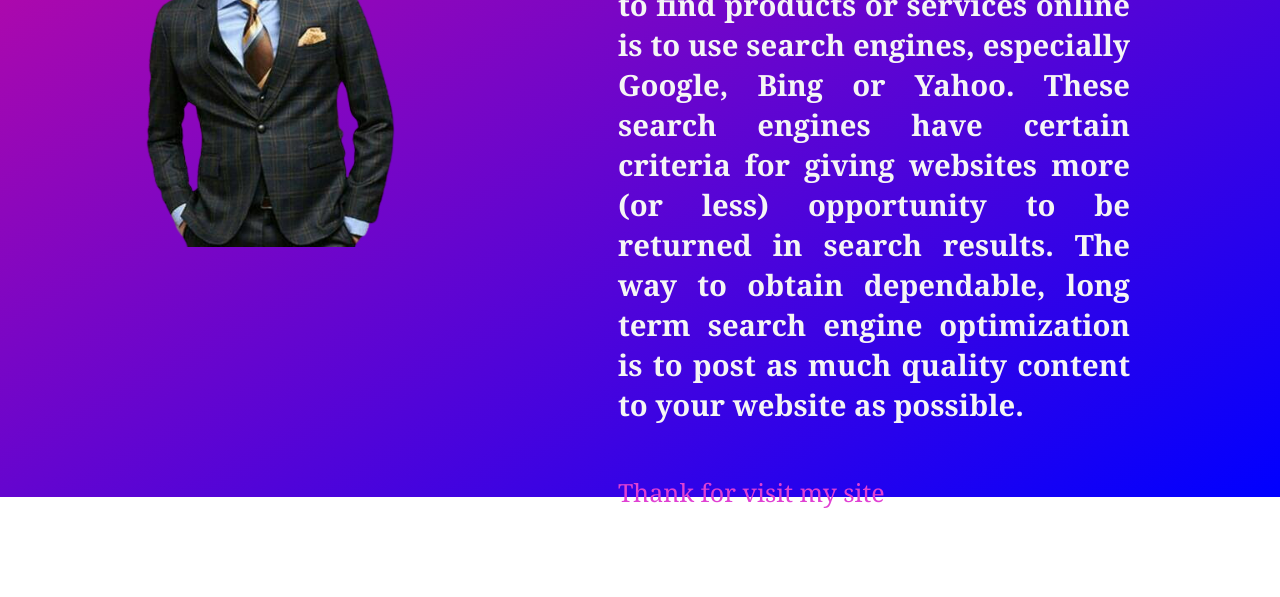
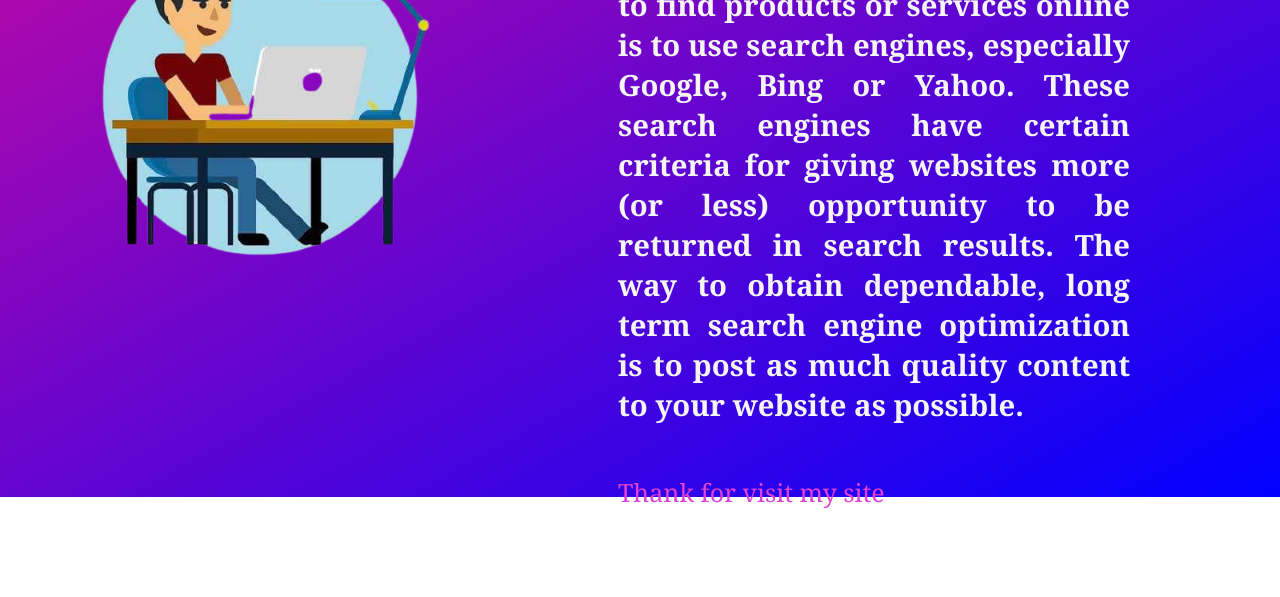
Before and after one commit to mehedihasen/my-pro-2, a plain HTML site: page index.html in a window 1280 px wide. Shown: the part 203-800 px from the top of the page. Drawn offline with Linux system fonts and the light colour scheme.

Commit message:
photo cheng

```diff
--- a/index.html
+++ b/index.html
@@ -10,7 +10,7 @@
     <div id="bg">
 
         <div id="photo">
-            <img src="me.png" alt="">
+            <img src="icon.png" alt="">
         </div>
         <div id="con">
             <h1> About Me</h1>
--- a/style.css
+++ b/style.css
@@ -44,6 +44,7 @@ img{
 
     height: 400px;
     width: 400px;
-    padding:50px;
+    padding:60px;
+    padding-top: 100px;
 
 }
```
Also changed, not shown: icon.png (added), me.png (deleted).
